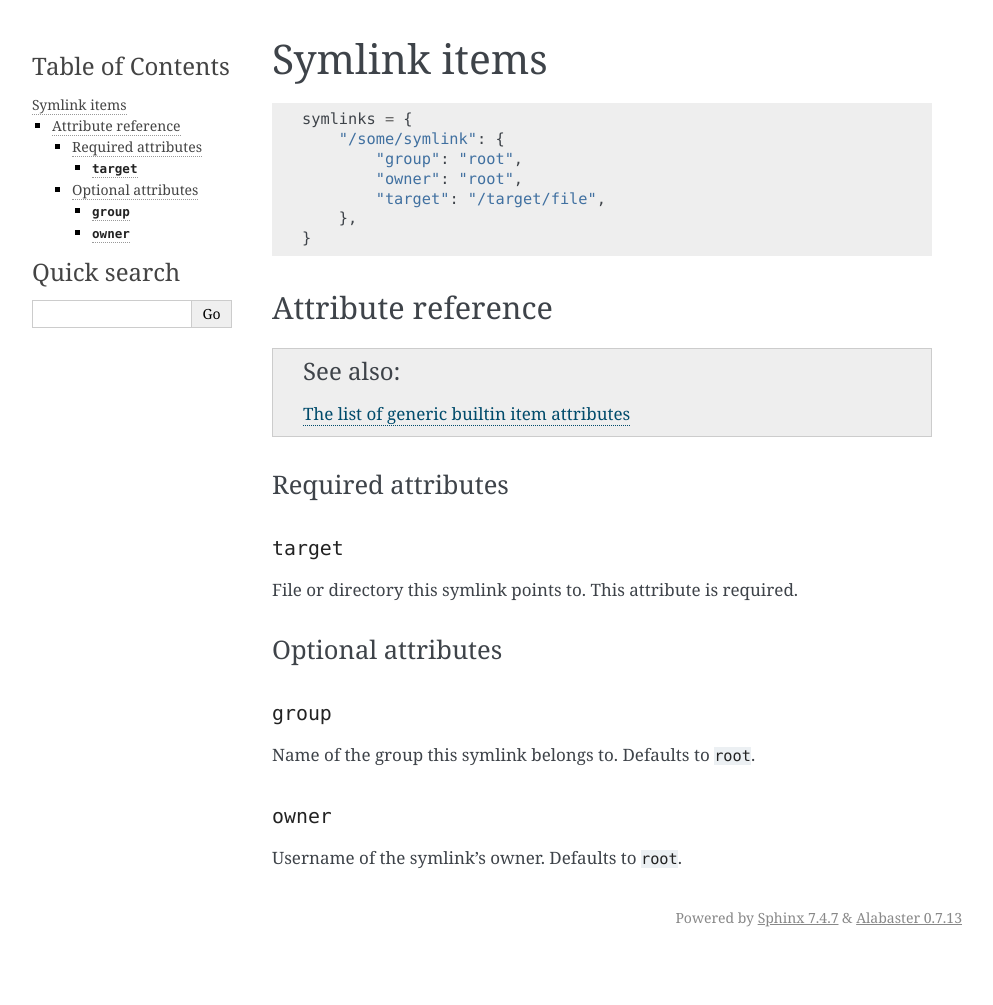
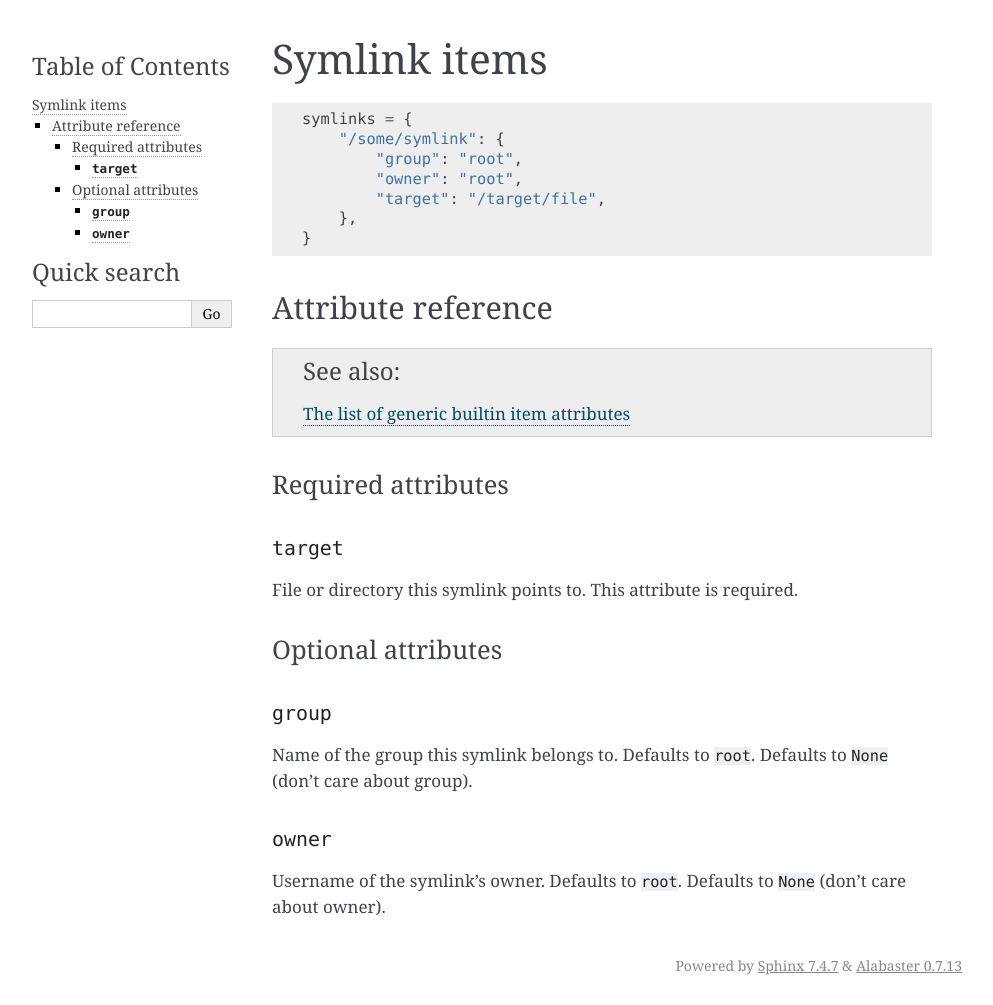
Before and after one commit to bundlewrap/bundlewrap, a Sphinx documentation site: the page built from doc/item_symlink.rst, in a window 1280 px wide. Shown: the whole page, without its empty margins (148-1141 px from the left). Built offline with Sphinx 7.4.7, drawn with Linux system fonts in a browser that asks for light colours; before the commit the page ends 957 px from its top, so only the background shows below that.

Commit message:
symlink items don't care about ownership by default

```diff
--- a/doc/item_symlink.rst
+++ b/doc/item_symlink.rst
@@ -38,9 +38,9 @@
 ``group``
 +++++++++
 
-Name of the group this symlink belongs to. Defaults to ``root``.
+Name of the group this symlink belongs to. Defaults to ``root``. Defaults to ``None`` (don't care about group).
 
 ``owner``
 +++++++++
 
-Username of the symlink's owner. Defaults to ``root``.
+Username of the symlink's owner. Defaults to ``root``. Defaults to ``None`` (don't care about owner).
```
Also changed, not shown: 1 other file.
